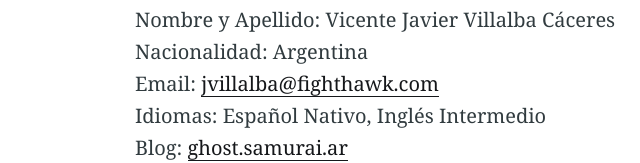
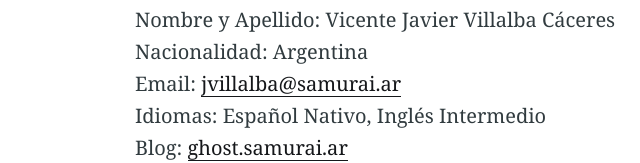
Before and after one commit to jvillalba007/CV, a plain HTML site: page index.html in a window 1280 px wide. Shown: the part 642-805 px from the top of the page, 155-795 px from the left. Drawn offline with nearby package versions, Linux system fonts and the light colour scheme.

Commit message:
Update index.html

```diff
--- a/index.html
+++ b/index.html
@@ -120,7 +120,7 @@
                     <figure class="kg-card kg-image-card"><img src="https://www.samurai.ar/jv.png" class="kg-image" alt="Javier Villalba"></figure>
                     <p><strong>Curriculum Vitae</strong></p><p>Hola a Tod@s Soy Javier Villalba. <br>Actualmente me encuentro cursando Cuarto Año. <br>Me apasionan la ingeniería y las tecnologías de la información. <br>Aquí podrás ver mi CV. Saludos :)</p><!--kg-card-begin: markdown--><p>Nombre y Apellido: Vicente Javier Villalba Cáceres<br>
 Nacionalidad: Argentina<br>
-Email: <a href="mailto:jvillalba@fighthawk.com">jvillalba@fighthawk.com</a><br>
+Email: <a href="mailto:jvillalba@samurai.ar">jvillalba@samurai.ar</a><br>
 Idiomas: Español Nativo, Inglés Intermedio<br>
 Blog: <a href="https://ghost.samurai.ar/">ghost.samurai.ar</a><br>
 Git: <a href="https://git.samurai.ar/xamurai007">git.samurai.ar/xamurai007</a><br>
```
